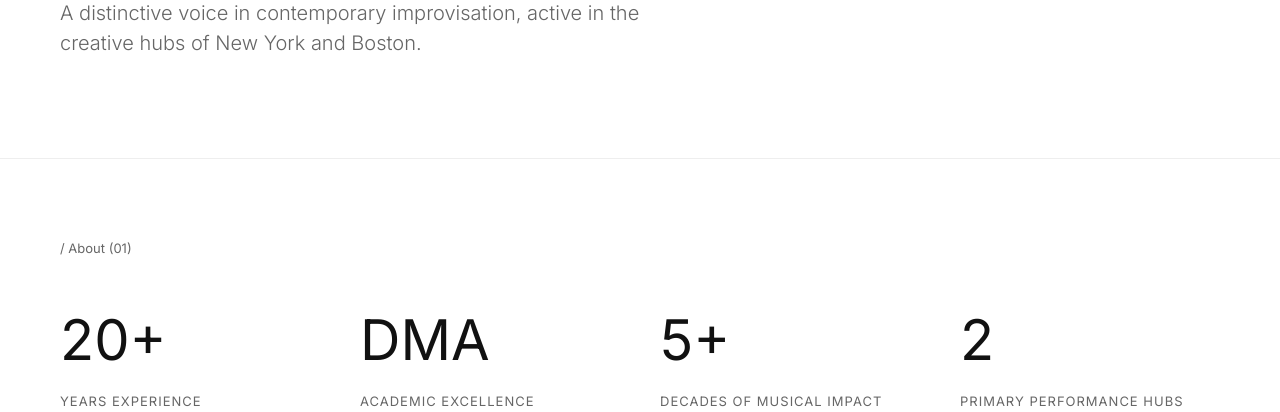
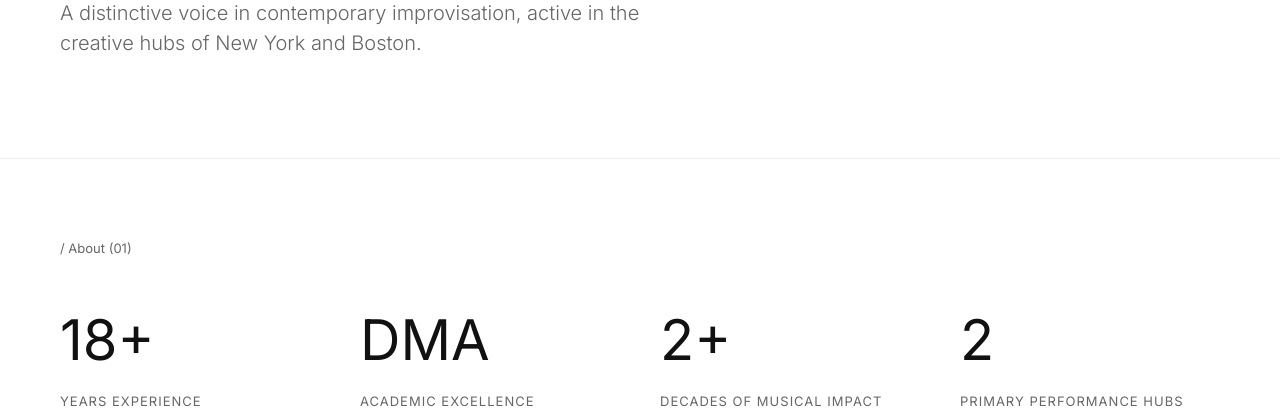
Before and after one commit to michaeladkinsjazz/musicpage, a plain HTML site: page index.html in a window 1280 px wide. Shown: the part 540-952 px from the top of the page. Drawn offline with nearby package versions, Linux system fonts and the light colour scheme; a web font is replaced by a local one.

Commit message:
Update index.html

```diff
--- a/index.html
+++ b/index.html
@@ -153,9 +153,9 @@
 <div class="container">
   <div class="section-label">/ About (01)</div>
   <div class="metrics-grid">
-    <div class="metric-item"><h2>20+</h2><p>Years Experience</p></div>
+    <div class="metric-item"><h2>18+</h2><p>Years Experience</p></div>
     <div class="metric-item"><h2>DMA</h2><p>Academic Excellence</p></div>
-    <div class="metric-item"><h2>5+</h2><p>Decades of Musical Impact</p></div>
+    <div class="metric-item"><h2>2+</h2><p>Decades of Musical Impact</p></div>
     <div class="metric-item"><h2>2</h2><p>Primary Performance Hubs</p></div>
   </div>
 </div>
```
